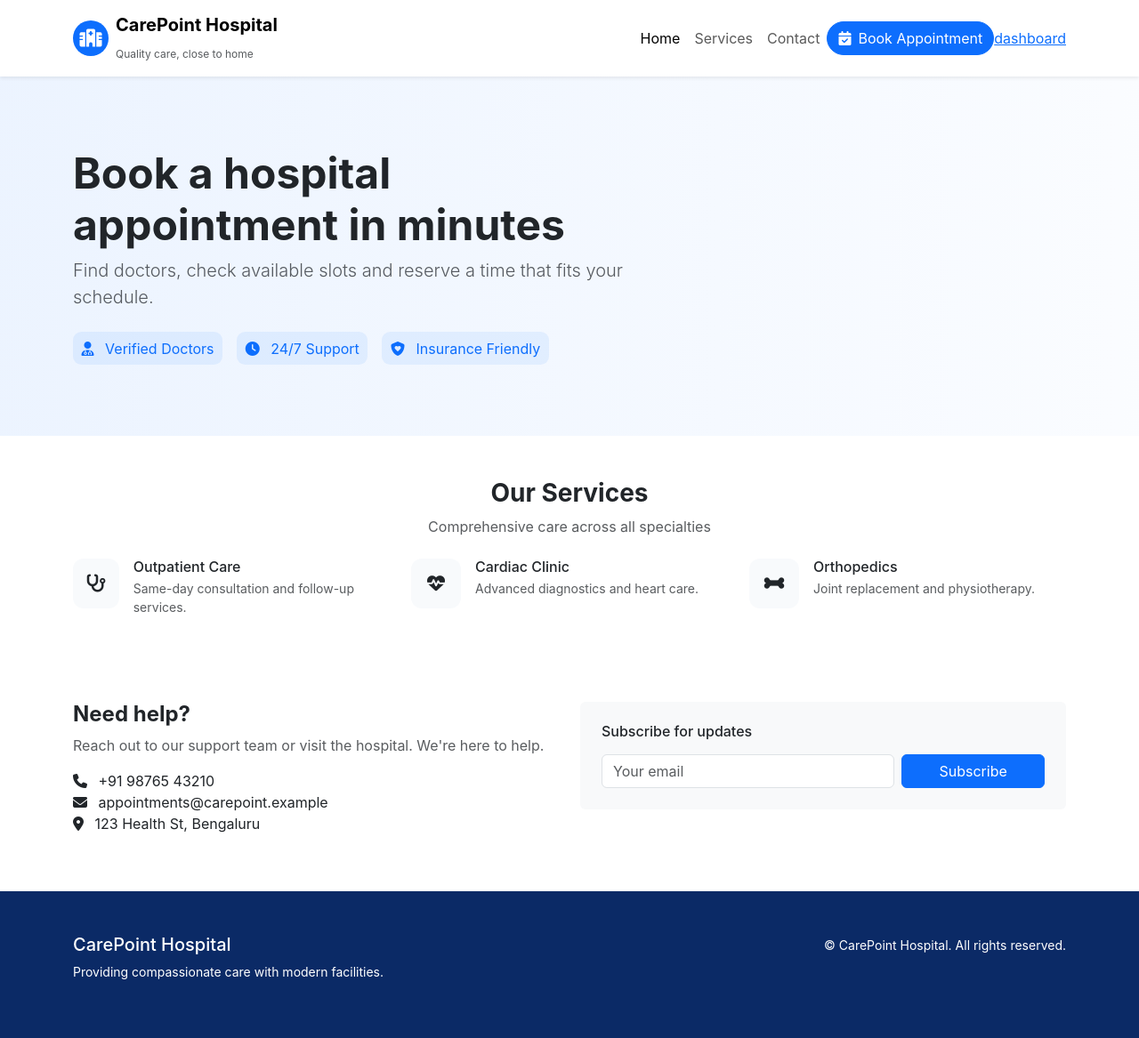
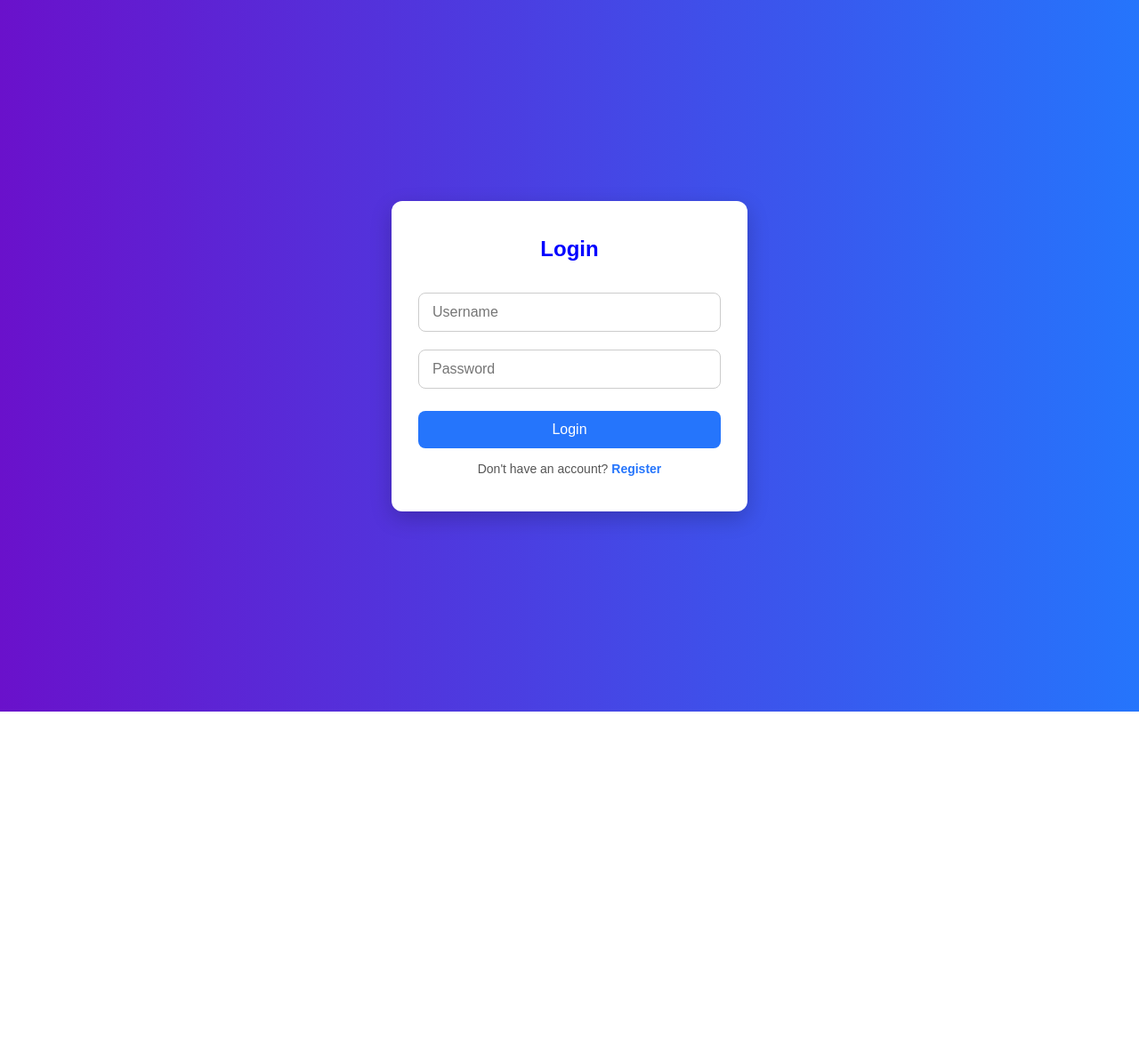
Before and after one commit to adithyaaneesh/hospital_appointment_system, a Django app: page / in a window 1280 px wide. Shown: the whole page at 89% size. After the commit the page ends 800 px from the top, so only its background shows below. Run offline with Django 5.2, Linux system fonts and the light colour scheme.

Commit message:
add login & register page

```diff
--- a/hospital_appointment_app/templates/index.html
+++ b/hospital_appointment_app/templates/index.html
@@ -71,7 +71,8 @@
         <li class="nav-item"><a class="nav-link" href="#services">Services</a></li>
         <li class="nav-item"><a class="nav-link" href="#contact">Contact</a></li>
         <a href="{% url 'book_appointment' %}" class="btn btn-primary rounded-pill"><i class="fa-solid fa-calendar-check me-2"></i>Book Appointment</a>
-        <a href="{% url 'dashboard' %}">dashboard</a>
+        <a class="btn btn-secondary rounded-pill" href="{% url 'logout' %}" onclick="return confirmLogout()">Logout</a>
+
       </ul>
     </div>
   </div>
@@ -174,4 +175,9 @@
   </div>
 </footer>
 </body>
+<script>
+    function confirmLogout() {
+        return confirm("Are you sure you want to log out?");
+    }
+</script>
 </html>
--- a/hospital_appointment_app/templates/login.html
+++ b/hospital_appointment_app/templates/login.html
@@ -3,122 +3,95 @@
 <head>
     <meta charset="UTF-8">
     <meta name="viewport" content="width=device-width, initial-scale=1.0">
-    <title>Login | Contact Manager</title>
-    <link href="https://cdn.jsdelivr.net/npm/bootstrap@5.3.3/dist/css/bootstrap.min.css" rel="stylesheet">
-    <script src="https://kit.fontawesome.com/a076d05399.js" crossorigin="anonymous"></script>
+    <title>Login</title>
     <style>
+        * {
+            box-sizing: border-box;
+            margin: 0;
+            padding: 0;
+            font-family: Arial, sans-serif;
+        }
         body {
-            background: linear-gradient(135deg, #74ABE2, #5563DE);
             height: 100vh;
             display: flex;
+            justify-content: center;
             align-items: center;
-            justify-content: center;
-            font-family: 'Poppins', sans-serif;
-            margin: 0;
+            background: linear-gradient(to right, #6a11cb, #2575fc);
         }
-
-        .login-card {
-            background: #fff;
-            padding: 2rem 2rem;
-            border-radius: 18px;
-            box-shadow: 0 8px 30px rgba(0, 0, 0, 0.2);
+        .login-container {
+            background: white;
+            padding: 40px 30px;
+            border-radius: 12px;
+            box-shadow: 0 8px 25px rgba(0,0,0,0.2);
             width: 100%;
-            max-width: 360px;
+            max-width: 400px;
             text-align: center;
         }
-
-        h2 {
-            color: #333;
-            font-weight: 600;
-            margin-bottom: 1.5rem;
-            font-size: 1.7rem;
+        .login-container h2 {
+            margin-bottom: 25px;
+            color: blue;
         }
-
-        .form-control {
-            border-radius: 10px;
-            padding: 9px 12px;
+        .login-container input {
+            width: 100%;
+            padding: 12px 15px;
+            margin: 10px 0;
             border: 1px solid #ccc;
-            transition: all 0.3s ease;
-            font-size: 0.95rem;
+            border-radius: 8px;
+            font-size: 16px;
+            transition: 0.3s;
         }
-
-        .form-control:focus {
-            border-color: #5563DE;
-            box-shadow: 0 0 6px rgba(85, 99, 222, 0.4);
+        .login-container input:focus {
+            border-color: #2575fc;
+            outline: none;
+            box-shadow: 0 0 5px rgba(37, 117, 252, 0.5);
         }
-
-        .btn-primary {
-            background: linear-gradient(135deg, #5563DE, #6E80F2);
+        .login-container button {
+            width: 100%;
+            padding: 12px;
+            margin-top: 15px;
             border: none;
-            border-radius: 10px;
-            padding: 9px;
-            font-weight: 600;
-            letter-spacing: 0.4px;
-            box-shadow: 0 3px 8px rgba(85, 99, 222, 0.25);
-            transition: all 0.3s ease;
-            font-size: 0.95rem;
+            border-radius: 8px;
+            background: #2575fc;
+            color: white;
+            font-size: 16px;
+            cursor: pointer;
+            transition: 0.3s;
         }
-
-        .btn-primary:hover {
-            background: linear-gradient(135deg, #4450C8, #5D6EE0);
-            transform: translateY(-2px);
-            box-shadow: 0 5px 12px rgba(85, 99, 222, 0.35);
+        .login-container button:hover {
+            background: #1a5ed8;
         }
-
-        .alert {
-            border-radius: 10px;
-            font-size: 0.9rem;
-            margin-bottom: 1rem;
-            padding: 0.6rem 1rem;
+        .login-container p {
+            margin-top: 15px;
+            font-size: 14px;
+            color: #555;
         }
-
-        p {
-            margin-top: 10px;
-            color: #555;
-            font-size: 0.9rem;
+        .login-container p a {
+            color: #2575fc;
+            text-decoration: none;
+            font-weight: bold;
         }
-
-        p a {
-            color: #5563DE;
-            font-weight: 600;
-            transition: color 0.3s ease;
-        }
-
-        p a:hover {
-            color: #4450C8;
+        .login-container p a:hover {
             text-decoration: underline;
         }
-
-        @media (max-width: 480px) {
-            .login-card {
-                padding: 1.8rem 1.2rem;
-                max-width: 90%;
-            }
+        .error-message {
+            color: red;
+            margin-bottom: 15px;
         }
     </style>
 </head>
 <body>
-    <div class="login-card">
+    <div class="login-container">
         <h2>Login</h2>
-
         {% if error %}
-            <div class="alert alert-danger text-center">{{ error }}</div>
+            <p class="error-message">{{ error }}</p>
         {% endif %}
-
-        <form method="post">
+        <form action="" method="post">
             {% csrf_token %}
-            <div class="mb-3">
-                <input type="text" name="username" class="form-control" placeholder="Username" required>
-            </div>
-            <div class="mb-3">
-                <input type="password" name="password" class="form-control" placeholder="Password" required>
-            </div>
-            <button type="submit" class="btn btn-primary w-100">Login</button>
+            <input type="text" name="username" placeholder="Username" required>
+            <input type="password" name="password" placeholder="Password" required>
+            <button type="submit">Login</button>
         </form>
-
-        <p class="text-center mt-3">
-            Don’t have an account? <a href="{% url 'register' %}">Register</a>
-        </p>
+        <p>Don't have an account? <a href="{% url 'register' %}">Register</a></p>
     </div>
 </body>
 </html>
--- a/hospital_appointment_app/urls.py
+++ b/hospital_appointment_app/urls.py
@@ -3,7 +3,7 @@ from django.urls import path
 
 
 urlpatterns = [
-    path('', views.index, name='index'),
+    path('home', views.index, name='index'),
     path('book_appointment', views.book_appointment, name='book_appointment'),
     path('appointment-history', views.appointment_history, name='appointment_history'),
 
@@ -13,6 +13,7 @@ urlpatterns = [
     path('reject/<int:appointment_id>/', views.reject_request, name='reject_request'),
     path('doctors', views.doctor, name='doctors'),
 
-    # path('register/', views.user_register, name='register'),
-    # path('login/', views.user_login, name='login'),
+    path('register/', views.user_register, name='register'),
+    path('', views.user_login, name='login'),
+    path('logout/', views.user_logout, name='logout'),
 ]
--- a/hospital_appointment_app/views.py
+++ b/hospital_appointment_app/views.py
@@ -1,13 +1,52 @@
 from django.shortcuts import get_object_or_404, redirect, render
 from .models import Appointment, Doctor
 from django.contrib import messages
+from django.contrib.auth import authenticate, login, logout
+from django.contrib.auth.decorators import login_required
+from .forms import UserRegistrationForm
 
 
-# Create your views here.
+
+def user_register(request):
+    if request.method == 'POST':
+        form = UserRegistrationForm(request.POST)
+        if form.is_valid():
+            form.save()
+            return redirect('login')
+    else:
+        form = UserRegistrationForm()
+    return render(request, 'register.html', {'form': form})
+
+
+
+def user_login(request):
+    if request.method == "POST":
+        username = request.POST.get('username')
+        password = request.POST.get('password')
+        user = authenticate(request, username=username, password=password)
+
+        if user is not None:
+            login(request, user)
+
+            if user.is_superuser:
+                return redirect('dashboard')
+            return redirect('index')
+
+        return render(request, "login.html", {'error': 'Invalid username or password'})
+
+    return render(request, "login.html")
+
+
+@login_required
+def user_logout(request):
+    logout(request)
+    return redirect('login')
+
 
 def index(request):
     return render(request, 'index.html')
 
+@login_required
 def doctor(request):
     if request.method == 'POST':
         Doctor.objects.create(
@@ -18,7 +57,7 @@ def doctor(request):
         return redirect('index')
     return render(request, 'doctors.html')
 
-
+@login_required
 def book_appointment(request):
     doctors = Doctor.objects.all()
     if request.method == 'POST':
@@ -41,6 +80,7 @@ def book_appointment(request):
 
     return render(request, 'book_appointment.html', {'doctors': doctors})
 
+@login_required
 def appointment_history(request):
     doctors = Doctor.objects.all()
     appointments = Appointment.objects.all().order_by('-created_at')
@@ -63,13 +103,16 @@ def appointment_history(request):
         'appointments': appointments,
     })
 
+@login_required
 def dashboard(request):
     return render(request, 'dashboard.html')
 
+@login_required
 def manage_appointment(request):
     requests_list = Appointment.objects.all().order_by('-created_at')
     return render(request, 'manage_appointment.html', {'requests': requests_list})
 
+@login_required
 def approve_request(request, appointment_id):
     appointment = get_object_or_404(Appointment, id=appointment_id)
     appointment.status = 'Confirmed'
@@ -77,6 +120,7 @@ def approve_request(request, appointment_id):
     messages.success(request, f'Appointment for {appointment.patient_name} confirmed.')
     return redirect('manage_appointment')
 
+@login_required
 def reject_request(request, appointment_id):
     appointment = get_object_or_404(Appointment, id=appointment_id)
     appointment.status = 'Cancelled'
```
Also changed, not shown: hospital_appointment_app/forms.py (added, +32 -0 lines), hospital_appointment_app/models.py (+16 -0 lines), hospital_appointment_app/templates/dashboard.html (+6 -6 lines), hospital_appointment_app/templates/doctors.html (+6 -1 lines), hospital_appointment_app/templates/manage_appointment.html (+6 -1 lines), hospital_appointment_app/templates/register.html (+29 -94 lines), db.sqlite3, hospital_appointment_app/migrations/0004_contact.py (added), hospital_appointment_app/migrations/0005_rename_contact_credentials.py (added).
